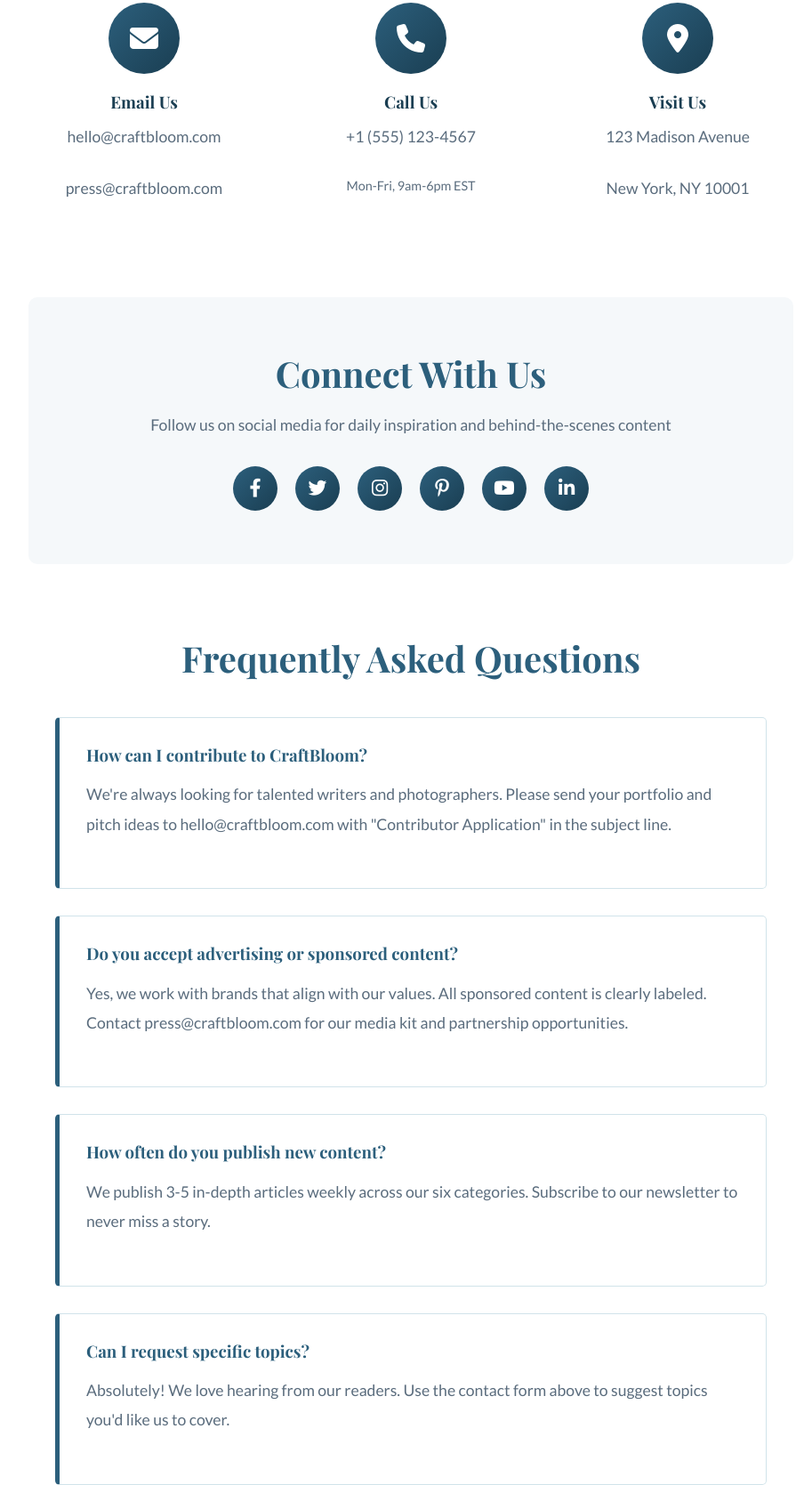
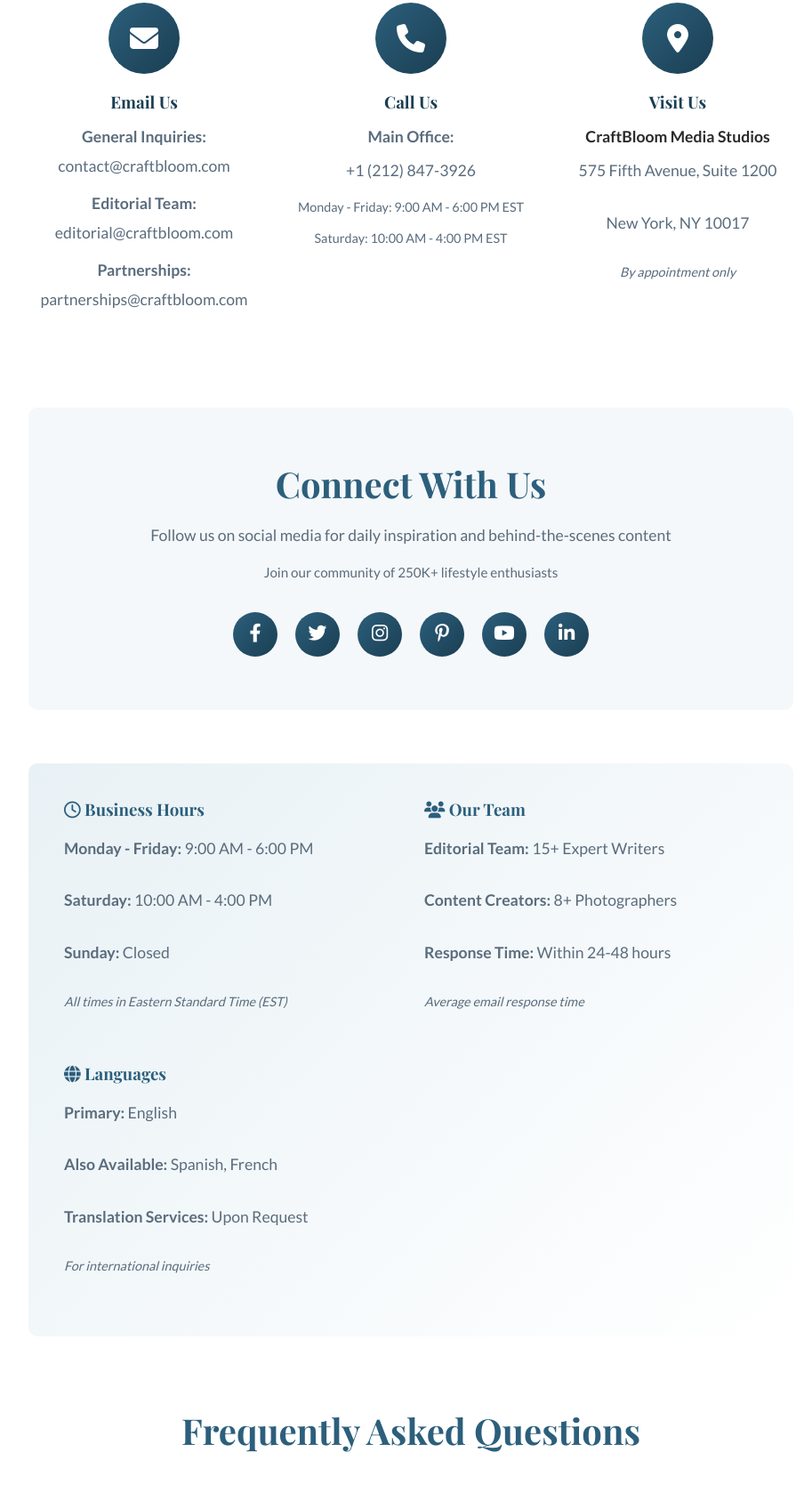
Before and after one commit to kydomain1/CraftBloom, a plain HTML site: page contact.html in a window 1280 px wide. Shown: the part 1791-3460 px from the top of the page at 89% size, without its empty margins (178-1082 px from the left). Drawn offline with nearby package versions, Linux system fonts and the light colour scheme.

Commit message:
Update contact information with more realistic and professional details

```diff
--- a/contact.html
+++ b/contact.html
@@ -116,8 +116,9 @@
                     <i class="fas fa-envelope"></i>
                 </div>
                 <h3 style="margin-bottom: 10px;">Email Us</h3>
-                <p style="color: var(--text-light);">hello@craftbloom.com</p>
-                <p style="color: var(--text-light);">press@craftbloom.com</p>
+                <p style="color: var(--text-light); margin-bottom: 8px;"><strong>General Inquiries:</strong><br>contact@craftbloom.com</p>
+                <p style="color: var(--text-light); margin-bottom: 8px;"><strong>Editorial Team:</strong><br>editorial@craftbloom.com</p>
+                <p style="color: var(--text-light);"><strong>Partnerships:</strong><br>partnerships@craftbloom.com</p>
             </div>
 
             <div>
@@ -125,8 +126,10 @@
                     <i class="fas fa-phone"></i>
                 </div>
                 <h3 style="margin-bottom: 10px;">Call Us</h3>
-                <p style="color: var(--text-light);">+1 (555) 123-4567</p>
-                <p style="color: var(--text-light); font-size: 0.9rem;">Mon-Fri, 9am-6pm EST</p>
+                <p style="color: var(--text-light); margin-bottom: 5px;"><strong>Main Office:</strong></p>
+                <p style="color: var(--text-light); font-size: 1.1rem; margin-bottom: 10px;">+1 (212) 847-3926</p>
+                <p style="color: var(--text-light); font-size: 0.9rem; margin-bottom: 8px;">Monday - Friday: 9:00 AM - 6:00 PM EST</p>
+                <p style="color: var(--text-light); font-size: 0.9rem;">Saturday: 10:00 AM - 4:00 PM EST</p>
             </div>
 
             <div>
@@ -134,15 +137,18 @@
                     <i class="fas fa-map-marker-alt"></i>
                 </div>
                 <h3 style="margin-bottom: 10px;">Visit Us</h3>
-                <p style="color: var(--text-light);">123 Madison Avenue</p>
-                <p style="color: var(--text-light);">New York, NY 10001</p>
+                <p style="color: var(--text-dark); font-weight: 600; margin-bottom: 5px;">CraftBloom Media Studios</p>
+                <p style="color: var(--text-light);">575 Fifth Avenue, Suite 1200</p>
+                <p style="color: var(--text-light);">New York, NY 10017</p>
+                <p style="color: var(--text-light); font-size: 0.9rem; margin-top: 10px; font-style: italic;">By appointment only</p>
             </div>
         </div>
 
         <!-- Social Media Section -->
         <div style="text-align: center; margin-top: 80px; padding: 60px 40px; background-color: var(--gray-light); border-radius: 10px;">
             <h2 style="margin-bottom: 15px;">Connect With Us</h2>
-            <p style="color: var(--text-light); margin-bottom: 30px; font-size: 1.1rem;">Follow us on social media for daily inspiration and behind-the-scenes content</p>
+            <p style="color: var(--text-light); margin-bottom: 10px; font-size: 1.1rem;">Follow us on social media for daily inspiration and behind-the-scenes content</p>
+            <p style="color: var(--text-light); margin-bottom: 30px; font-size: 0.95rem;">Join our community of 250K+ lifestyle enthusiasts</p>
             <div style="display: flex; justify-content: center; gap: 20px; flex-wrap: wrap;">
                 <a href="https://facebook.com" target="_blank" style="width: 50px; height: 50px; background: linear-gradient(135deg, var(--primary-color) 0%, var(--dark-color) 100%); border-radius: 50%; display: flex; align-items: center; justify-content: center; color: white; font-size: 1.3rem; transition: transform 0.3s ease;">
                     <i class="fab fa-facebook-f"></i>
@@ -165,6 +171,39 @@
             </div>
         </div>
 
+        <!-- Business Hours & Info -->
+        <div style="display: grid; grid-template-columns: repeat(auto-fit, minmax(300px, 1fr)); gap: 30px; margin-top: 60px; padding: 40px; background: linear-gradient(135deg, var(--light-color) 0%, var(--white) 100%); border-radius: 10px;">
+            <div>
+                <h3 style="color: var(--primary-color); margin-bottom: 15px;"><i class="far fa-clock"></i> Business Hours</h3>
+                <div style="color: var(--text-light); line-height: 2;">
+                    <p><strong>Monday - Friday:</strong> 9:00 AM - 6:00 PM</p>
+                    <p><strong>Saturday:</strong> 10:00 AM - 4:00 PM</p>
+                    <p><strong>Sunday:</strong> Closed</p>
+                    <p style="margin-top: 10px; font-size: 0.9rem; font-style: italic;">All times in Eastern Standard Time (EST)</p>
+                </div>
+            </div>
+
+            <div>
+                <h3 style="color: var(--primary-color); margin-bottom: 15px;"><i class="fas fa-users"></i> Our Team</h3>
+                <div style="color: var(--text-light); line-height: 2;">
+                    <p><strong>Editorial Team:</strong> 15+ Expert Writers</p>
+                    <p><strong>Content Creators:</strong> 8+ Photographers</p>
+                    <p><strong>Response Time:</strong> Within 24-48 hours</p>
+                    <p style="margin-top: 10px; font-size: 0.9rem; font-style: italic;">Average email response time</p>
+                </div>
+            </div>
+
+            <div>
+                <h3 style="color: var(--primary-color); margin-bottom: 15px;"><i class="fas fa-globe"></i> Languages</h3>
+                <div style="color: var(--text-light); line-height: 2;">
+                    <p><strong>Primary:</strong> English</p>
+                    <p><strong>Also Available:</strong> Spanish, French</p>
+                    <p><strong>Translation Services:</strong> Upon Request</p>
+                    <p style="margin-top: 10px; font-size: 0.9rem; font-style: italic;">For international inquiries</p>
+                </div>
+            </div>
+        </div>
+
         <!-- FAQ Section -->
         <div style="margin-top: 80px;">
             <h2 style="text-align: center; margin-bottom: 40px;">Frequently Asked Questions</h2>
@@ -172,7 +211,7 @@
             <div style="max-width: 800px; margin: 0 auto;">
                 <div style="margin-bottom: 30px; padding: 30px; background-color: var(--white); border: 1px solid var(--border-color); border-left: 5px solid var(--primary-color); border-radius: 5px;">
                     <h3 style="color: var(--primary-color); margin-bottom: 15px;">How can I contribute to CraftBloom?</h3>
-                    <p style="color: var(--text-light);">We're always looking for talented writers and photographers. Please send your portfolio and pitch ideas to hello@craftbloom.com with "Contributor Application" in the subject line.</p>
+                    <p style="color: var(--text-light);">We're always looking for talented writers and photographers. Please send your portfolio and pitch ideas to editorial@craftbloom.com with "Contributor Application" in the subject line.</p>
                 </div>
 
                 <div style="margin-bottom: 30px; padding: 30px; background-color: var(--white); border: 1px solid var(--border-color); border-left: 5px solid var(--primary-color); border-radius: 5px;">
```
